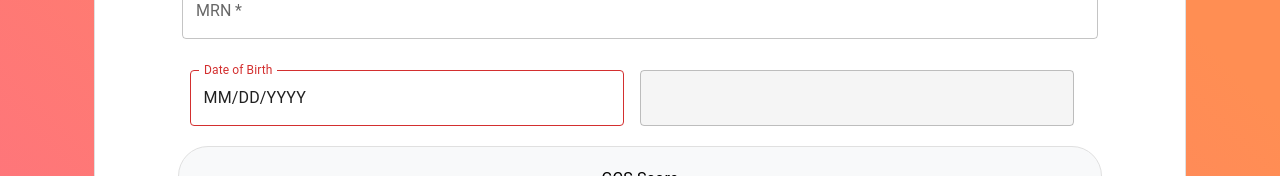
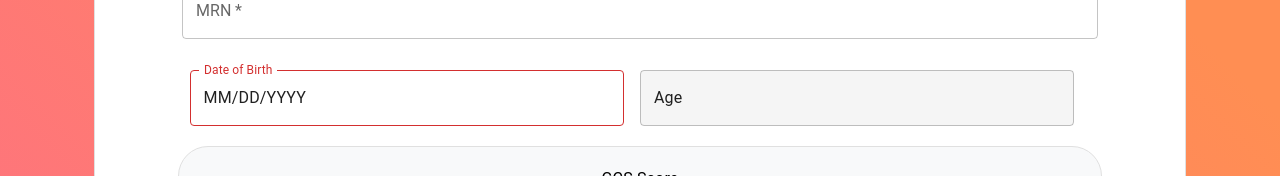
Before and after one commit to m-irfan-arshad/medtel-sttgma-ui, a Next.js app in the folder capybara/: page / in a window 1280 px wide. Shown: the part 208-384 px from the top of the page. Built offline with nearby package versions, Linux system fonts and the light colour scheme.

Commit message:
added age label default

```diff
--- a/capybara/src/app/AgeCalculator.jsx
+++ b/capybara/src/app/AgeCalculator.jsx
@@ -9,11 +9,13 @@ import TextField from '@mui/material/TextField'
 export default function AgeCalculator(){
 
   const [dob, setDOB] = useState('');
-  const [age, setAge] = useState('');
+  const [age, setAge] = useState('Age');
 
   const handleDOBChange = (event) => {
     setDOB(event);
   };
+
+
 
   const calculateAge = () => {
     const dobDate = new Date(dob);
@@ -30,7 +32,6 @@ export default function AgeCalculator(){
     if (currentMonth < dobMonth || (currentMonth === dobMonth && currentDay < dobDay)) {
       calculatedAge--;
     }
-
     setAge(calculatedAge.toString());
   };
 
@@ -46,7 +47,7 @@ export default function AgeCalculator(){
             <BasicDatePicker dob = {dob} handleDOBChange={handleDOBChange}></BasicDatePicker>
           </Grid>
           <Grid item xs={5}>
-          <TextField
+          {age && <TextField
           fullWidth id="outlined-read-only-input"
           defaultValue={age}
 
@@ -54,7 +55,7 @@ export default function AgeCalculator(){
             readOnly: true,
             sx: { backgroundColor: '#F5F5F5'},
           }}
-          />
+          />}
           </Grid>
         </Grid>
     )
--- a/capybara/src/app/BasicDatePicker.jsx
+++ b/capybara/src/app/BasicDatePicker.jsx
@@ -7,7 +7,7 @@ import { DatePicker } from '@mui/x-date-pickers/DatePicker';
 import FormControl from '@mui/material/FormControl';
 
 
-export default function BasicDatePicker({dob, setDOB, handleDOBChange}) {
+export default function BasicDatePicker({dob,handleDOBChange}) {
   return (
 
 
@@ -16,7 +16,7 @@ export default function BasicDatePicker({dob, setDOB, handleDOBChange}) {
 
         <DatePicker label="Date of Birth"
         value = {dob}
-        onChange = {(newValue) => setDOB(newValue)}/>
+        onChange = {(newValue) => handleDOBChange(newValue)}/>
 
     </LocalizationProvider>
 </FormControl>
```
